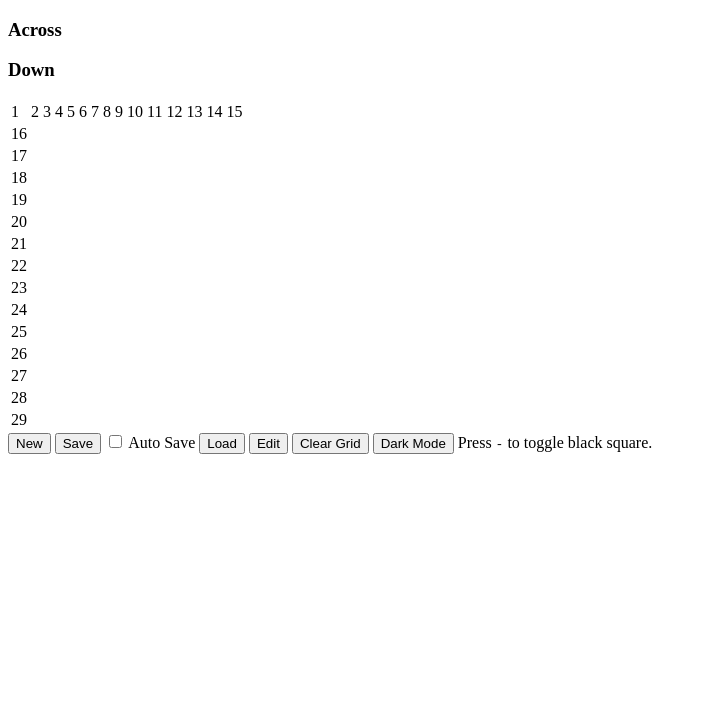
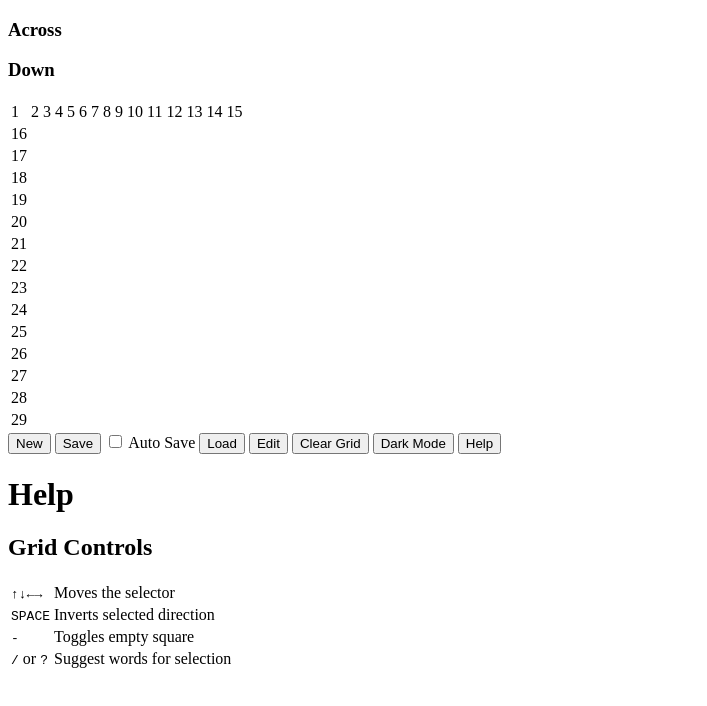
Before and after one commit to RuairidhWilliamson/crossword, a website built with Vite: page src/index.html in a window 1280 px wide. Shown: the whole page, without its empty margins (0-707 px from the left). Built offline with nearby package versions, Linux system fonts and the light colour scheme.

Commit message:
Added help

```diff
--- a/src/index.html
+++ b/src/index.html
@@ -33,9 +33,21 @@
             <button class="toggle-edit">Edit</button>
             <button class="clear">Clear Grid</button>
             <button class="dark-mode">Dark Mode</button>
-            <span>
-                Press <kbd>-</kbd> to toggle black square.
-            </span>
+            <button class="help" popup-toggle="help">Help</button>
+        </div>
+        <div class="popup-container" id="help">
+            <div class="popup">
+                <h1>Help</h1>
+                <div>
+                    <h2>Grid Controls</h2>
+                    <table>
+                        <tr><td><kbd>&uparrow;</kbd><kbd>&downarrow;</kbd><kbd>&leftarrow;</kbd><kbd>&rightarrow;</kbd></td><td>Moves the selector</td></tr>
+                        <tr><td><kbd>SPACE</kbd></td><td>Inverts selected direction</td></tr>
+                        <tr><td><kbd>-</kbd></td><td>Toggles empty square</td></tr>
+                        <tr><td><kbd>/</kbd> or <kbd>?</kbd></td><td>Suggest words for selection</td></tr>
+                    </table>
+                </div>
+            </div>
         </div>
     </body>
 </html>
--- a/src/index.ts
+++ b/src/index.ts
@@ -1,6 +1,7 @@
 import Crossword from "./crossword";
 import Editor from "./editor";
 import View from "./view";
+import './popups';
 
 const crossword = new Crossword();
 const editor = new Editor();
--- /dev/null
+++ b/src/popups.ts
@@ -0,0 +1,18 @@
+function handlePopupToggle(e) {
+    const popupId = e.target.getAttribute("popup-toggle");
+    const elem = document.querySelector(`.popup-container#${popupId}`);
+    elem.classList.toggle("show");
+}
+
+function handlePopupClose(e) {
+    if (e.target.classList.contains("popup-container")) {
+        e.target.style.opacity = 0;
+        setTimeout(() => {
+            e.target.style.opacity = "";
+            e.target.classList.remove("show");
+        }, 500);
+    }
+}
+
+document.querySelector("[popup-toggle]").addEventListener("click", handlePopupToggle);
+document.querySelector(".popup-container").addEventListener("click", handlePopupClose);
--- a/src/style.scss
+++ b/src/style.scss
@@ -30,9 +30,28 @@ body {
     user-select: none;
     position: relative;
     background-color: var(--crossword-bg);
+    cursor: pointer;
+
+    &.selected {
+        background-color: var(--crossword-selected);
     }
 
-.crossword td.cell .number {
+    &.selected-alt {
+        background-color: var(--crossword-selected-alt);
+    }
+
+    &:hover {
+        background-color: var(--crossword-hover);
+    }
+
+    &.black {
+        background-color: var(--crossword-black-cell);
+        &.selected {
+            border: 1px solid var(--crossword-selected);
+        }
+    }
+
+    .number {
         position: absolute;
         top: 0;
         left: 0;
@@ -40,17 +59,6 @@ body {
         line-height: 16px;
         padding: 4px;
     }
-
-.crossword td.cell:hover {
-    background-color: var(--crossword-hover);
-}
-
-.crossword td.cell.selected {
-    background-color: var(--crossword-selected);
-}
-
-.crossword td.cell.selected-alt {
-    background-color: var(--crossword-selected-alt);
 }
 
 .crossword td.black, .crossword td.black:hover, .crossword td.black.selected {
@@ -83,18 +91,19 @@ body {
     width: 20vw;
     list-style-type: none;
     padding-inline-start: 0;
+
+    li {
+        padding: 20px 20px;
+
+        &.selected {
+            background-color: var(--clues-selected);
         }
 
-.clues li {
-    padding: 20px 20px;
+        &.selected-alt {
+
+            background-color: var(--clues-selected-alt);
         }
-
-.clues li.selected {
-    background-color: #e7721260;
     }
-
-.clues li.selected-alt {
-    background-color: #e772121e;
 }
 
 textarea {
@@ -107,3 +116,48 @@ textarea {
     top: 0;
     padding: 10px;
 }
+
+kbd {
+    display: inline-block;
+    background-color: var(--kbd-bg);
+    color: var(--kbd-text-color);
+    padding: 5px;
+    border-radius: 5px;
+    margin: 2px;
+    min-width: 1em;
+    text-align: center;
+}
+
+.popup-container {
+    background-color: #000000e0;
+    position: absolute;
+    top: 0;
+    left: 0;
+    right: 0;
+    bottom: 0;
+    display: flex;
+    text-align: center;
+    backdrop-filter: blur(10px);
+    visibility: hidden;
+    cursor: pointer;
+    opacity: 0;
+    transition: opacity 0.5s;
+
+    .popup {
+        background-color: var(--page-bg);
+        text-align: left;
+        margin: auto;
+        cursor: default;
+        padding: 20px;
+        transform: translateY(-200px);
+        transition: transform 0.5s;
+    }
+
+    &.show {
+        visibility: visible;
+        opacity: 1;
+        .popup {
+            transform: translateY(0px);
+        }
+    }
+}
--- a/src/themes.scss
+++ b/src/themes.scss
@@ -1,18 +1,27 @@
 body {
     --page-bg: #fff;
     --text: #1e1e1e;
+
     --crossword-bg: #fff;
     --crossword-black-cell: #1e1e1e;
     --crossword-selected: paleturquoise;
     --crossword-selected-alt: azure;
     --crossword-hover: #dbcea1;
+
+    --kbd-bg: #d3d3d3;
+    --kbd-text-color: var(--text);
+
+    --clues-selected: #e772127a;
+    --clues-selected-alt: #e772121e;
     &.dark {
         --page-bg: #2b2b2b;
         --text: #ffffff;
         --crossword-bg: #202533;
         --crossword-black-cell: #0d131b;
-        --crossword-selected: #c56415;
-        --crossword-selected-alt: #9e5519;
+        --crossword-selected: #b86827;
+        --crossword-selected-alt: #834614;
         --crossword-hover: #91552d;
+
+        --kbd-bg: #3b3b3b;
     }
 }
```
Lines whose indentation alone changed are shown as unchanged.
